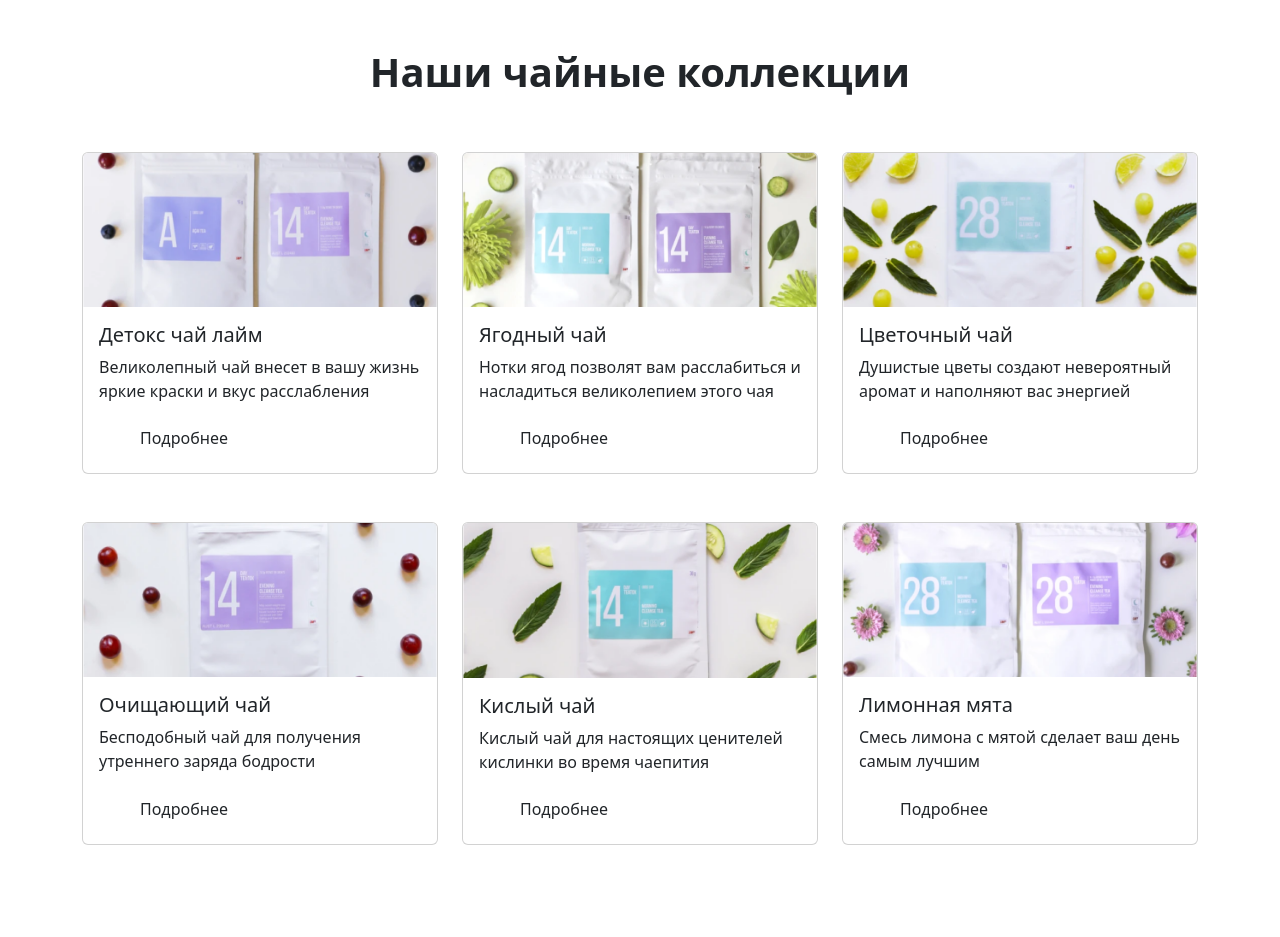
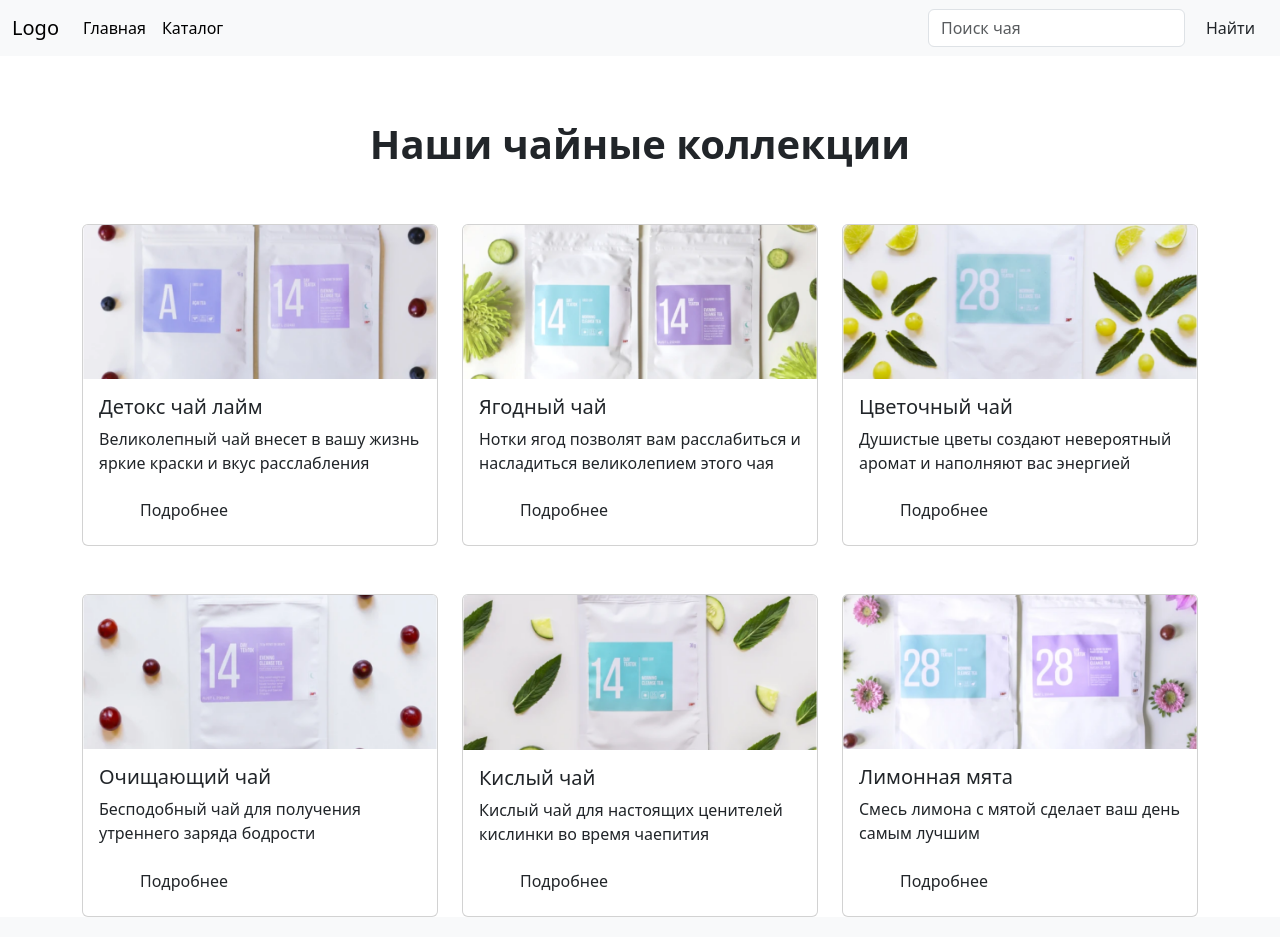
Before and after one commit to KartoShk4/Angular-Tea-New, an Angular app: page /products in a window 1280 px wide. Shown: the top 937 px of the page. Before the commit the page ends 845 px from the top, so only its background shows below. Built offline with nearby package versions, Linux system fonts and the light colour scheme.

Commit message:
Создание компонентов header и footer

```diff
--- a/src/app/app.component.html
+++ b/src/app/app.component.html
@@ -1 +1,3 @@
+<header-component></header-component>
 <router-outlet></router-outlet>
+<footer-component></footer-component>
--- a/src/app/app.module.ts
+++ b/src/app/app.module.ts
@@ -7,6 +7,8 @@ import { MainComponent } from './components/pages/main/main.component';
 import { OrderComponent } from './components/pages/order/order.component';
 import { ProductsComponent } from './components/pages/products/products.component';
 import { ProductComponent } from './components/pages/product/product.component';
+import { HeaderComponent } from './components/common/header/header.component';
+import { FooterComponent } from './components/common/footer/footer.component';
 
 @NgModule({
   declarations: [
@@ -14,7 +16,9 @@ import { ProductComponent } from './components/pages/product/product.component';
     MainComponent,
     OrderComponent,
     ProductsComponent,
-    ProductComponent
+    ProductComponent,
+    HeaderComponent,
+    FooterComponent
   ],
   imports: [
     BrowserModule,
--- /dev/null
+++ b/src/app/components/common/footer/footer.component.html
@@ -0,0 +1,3 @@
+<footer class="container-fluid bg-body-tertiary p-3">
+  <a class="navbar-brand">&copy; Все права защищены 2025</a>
+</footer>
--- /dev/null
+++ b/src/app/components/common/footer/footer.component.ts
@@ -0,0 +1,15 @@
+import { Component, OnInit } from '@angular/core';
+
+@Component({
+  selector: 'footer-component',
+  templateUrl: './footer.component.html',
+  styleUrls: ['./footer.component.scss']
+})
+export class FooterComponent implements OnInit {
+
+  constructor() { }
+
+  ngOnInit(): void {
+  }
+
+}
--- /dev/null
+++ b/src/app/components/common/header/header.component.html
@@ -0,0 +1,21 @@
+<nav class="container-fluid pb-3 p-0">
+  <div class="navbar navbar-expand-lg bg-body-tertiary">
+    <div class="container-fluid">
+      <a class="navbar-brand" href="#">Logo</a>
+      <div class="collapse navbar-collapse" id="navbarSupportedContent">
+        <ul class="navbar-nav me-auto mb-2 mb-lg-0">
+          <li class="nav-item">
+            <a class="nav-link active" [routerLink]="['/']" routerLinkActive="active" [routerLinkActiveOptions]="{exact: true}">Главная</a>
+          </li>
+          <li class="nav-item">
+            <a class="nav-link" [routerLink]="['/products']" routerLinkActive="active">Каталог</a>
+          </li>
+        </ul>
+        <form class="d-flex" role="search">
+          <input class="form-control me-2" type="search" placeholder="Поиск чая" aria-label="Поиск">
+          <button class="btn hvr-sweep-to-top">Найти</button>
+        </form>
+      </div>
+    </div>
+  </div>
+</nav>
--- /dev/null
+++ b/src/app/components/common/header/header.component.ts
@@ -0,0 +1,15 @@
+import { Component, OnInit } from '@angular/core';
+
+@Component({
+  selector: 'header-component',
+  templateUrl: './header.component.html',
+  styleUrls: ['./header.component.scss']
+})
+export class HeaderComponent implements OnInit {
+
+  constructor() { }
+
+  ngOnInit(): void {
+  }
+
+}
--- a/src/app/components/pages/main/main.component.html
+++ b/src/app/components/pages/main/main.component.html
@@ -1,25 +1,3 @@
-<nav class="container-fluid pb-3 p-0">
-  <div class="navbar navbar-expand-lg bg-body-tertiary">
-    <div class="container-fluid">
-      <a class="navbar-brand" href="#">Logo</a>
-      <div class="collapse navbar-collapse" id="navbarSupportedContent">
-        <ul class="navbar-nav me-auto mb-2 mb-lg-0">
-          <li class="nav-item">
-            <a class="nav-link active" [routerLink]="['/']" routerLinkActive="active" [routerLinkActiveOptions]="{exact: true}">Главная</a>
-          </li>
-          <li class="nav-item">
-            <a class="nav-link" [routerLink]="['/products']" routerLinkActive="active">Каталог</a>
-          </li>
-        </ul>
-        <form class="d-flex" role="search">
-          <input class="form-control me-2" type="search" placeholder="Поиск чая" aria-label="Поиск">
-          <button class="btn hvr-sweep-to-top">Найти</button>
-        </form>
-      </div>
-    </div>
-  </div>
-</nav>
-
 <header class="container">
   <header class="container pt-3" style="position: relative; z-index: 5;">
     <div class="slider">
@@ -77,10 +55,6 @@
   </div>
 </header>
 
-<footer class="container-fluid bg-body-tertiary p-3">
-  <a class="navbar-brand">&copy; Все права защищены 2025</a>
-</footer>
-
 <dialog #myDialog class="dialog" id="myDialog">
   <div class="modal-dialog">
     <div class="modal-content">
```
Also changed, not shown: src/app/components/common/footer/footer.component.scss (added), src/app/components/common/header/header.component.scss (added).
